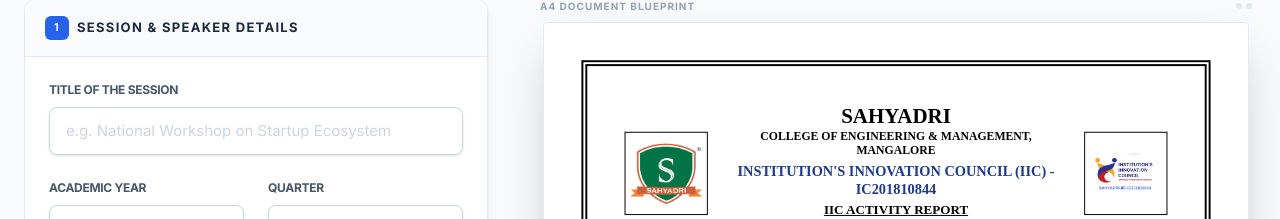
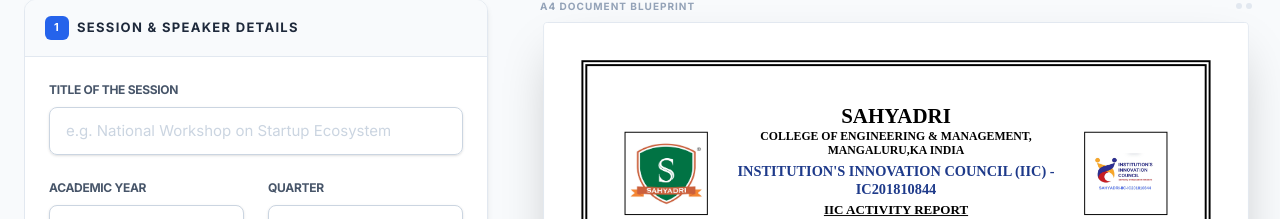
Before and after one commit to Harisha123scem/report-iic-SCEM, a React (Vite) app: page / in a window 1280 px wide. Shown: the part 102-321 px from the top of the page. Built offline with nearby package versions, Linux system fonts and the light colour scheme.

Commit message:
Update college name to include 'Mangaluru, KA India'

```diff
--- a/src/App.tsx
+++ b/src/App.tsx
@@ -124,7 +124,7 @@
     <div className="flex-1 bg-white overflow-hidden">
       <p className="text-[16pt] font-extrabold uppercase leading-tight mb-0 text-black">SAHYADRI</p>
       <p className="text-[9pt] font-bold uppercase leading-tight mb-1 text-black">
-        COLLEGE OF ENGINEERING & MANAGEMENT, MANGALORE
+        COLLEGE OF ENGINEERING & MANAGEMENT, MANGALURU,KA INDIA
       </p>
       <p className="text-[11pt] font-black uppercase leading-tight mb-1 text-[#1e3a8a]">
         Institution's Innovation Council (IIC) -IC201810844
```
